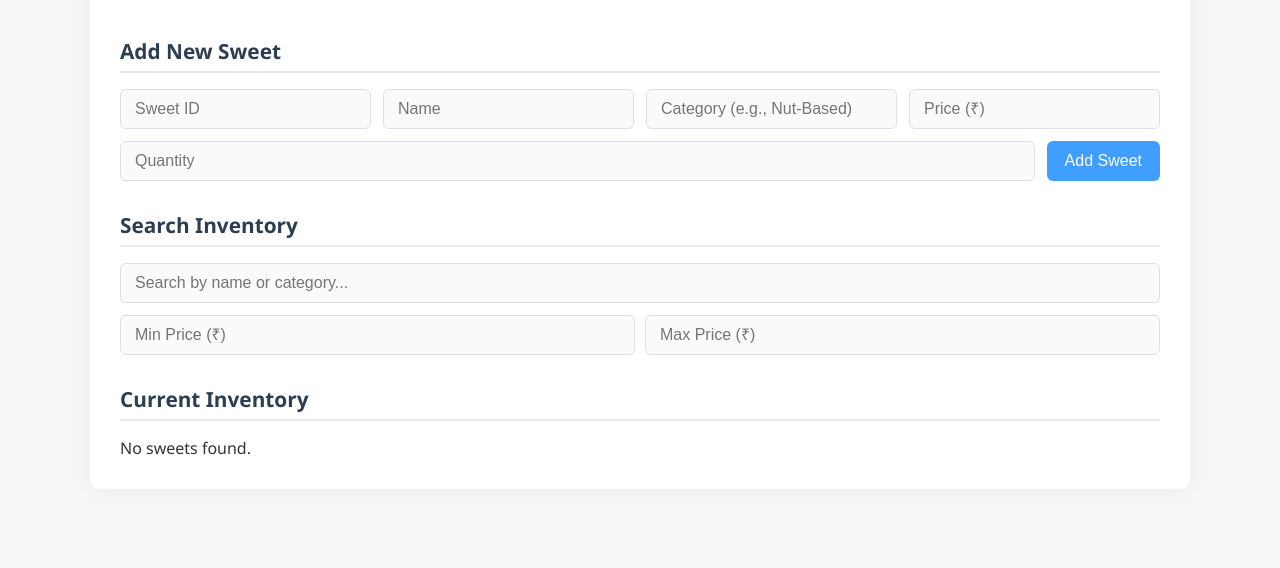
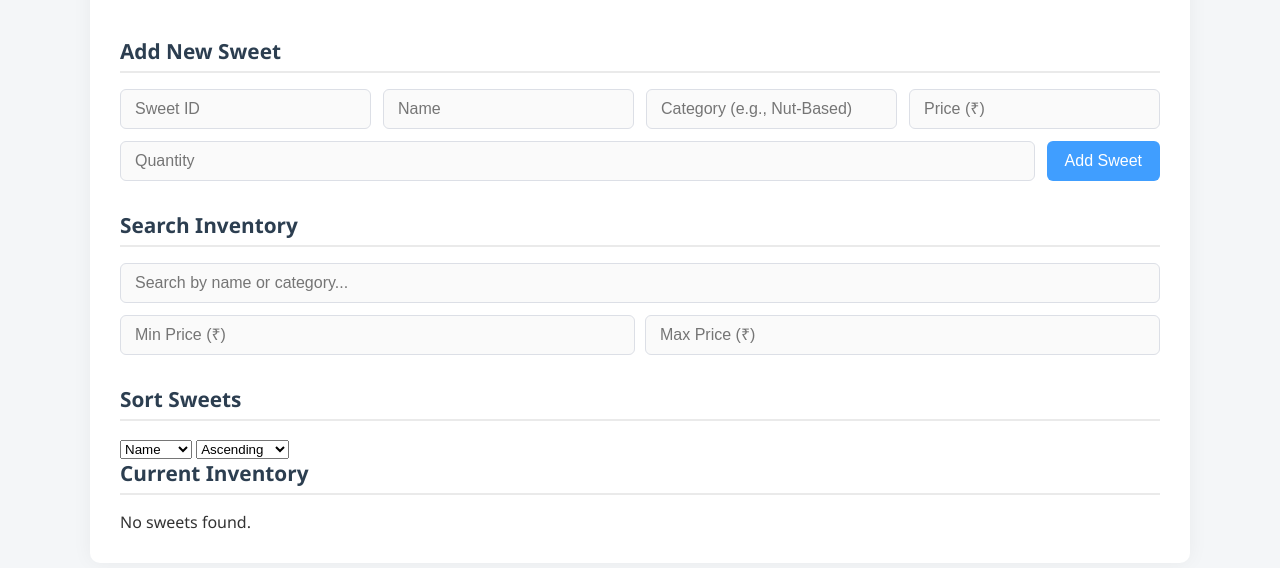
Before and after one commit to YahyaDumba/SweetShop_Management_System, a website with bundled scripts: page frontend/index.html in a window 1280 px wide. Shown: the part 140-708 px from the top of the page. Built offline with nearby package versions, Linux system fonts and the light colour scheme.

Commit message:
Add Sort Dropdown Menus

```diff
--- a/frontend/index.html
+++ b/frontend/index.html
@@ -48,6 +48,24 @@
       </div>
     </section>
 
+    <!--  Sorting Options -->
+<section class="sort-section">
+    <h2>Sort Sweets</h2>
+    <div class="sort-controls">
+      <select id="sortField">
+        <option value="name">Name</option>
+        <option value="price">Price</option>
+        <option value="quantity">Quantity</option>
+      </select>
+
+      <select id="sortDirection">
+        <option value="asc">Ascending</option>
+        <option value="desc">Descending</option>
+      </select>
+    </div>
+  </section>
+
+
     <!--     Sweet Cards -->
     <section class="inventory-section">
       <h2>Current Inventory</h2>
```
